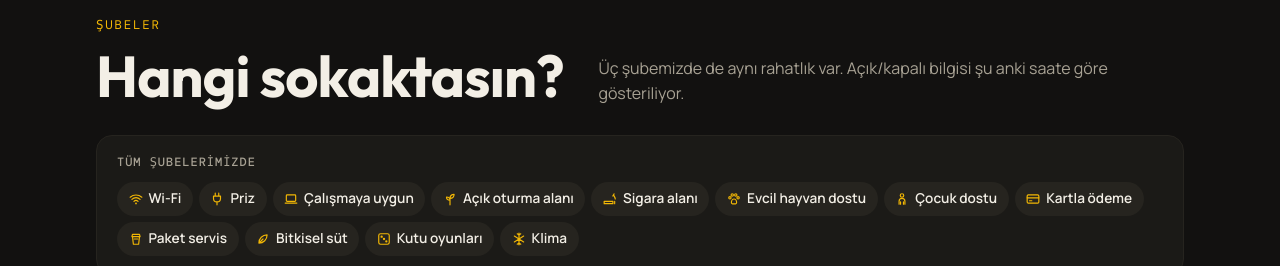
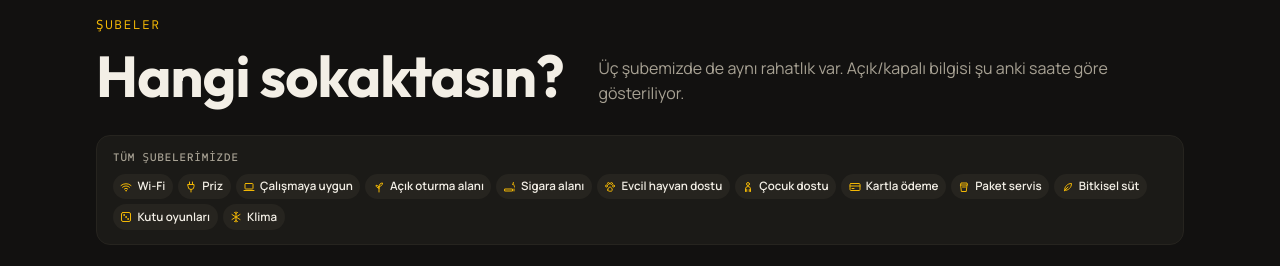
Before and after one commit to Akiraaa-ai/backstreet, a plain HTML site: page index.html in a window 1280 px wide. Shown: the part 900-1166 px from the top of the page. Drawn offline with nearby package versions, Linux system fonts and the light colour scheme; grey boxes are pictures that could not be loaded.

Commit message:
Ortak imkân etiketlerini küçült
Co-Authored-By: Claude Opus 5.5 (1M context) <noreply@anthropic.com>
Claude-Session: https://claude.ai/code/session_01QYKuBehoJQL94GjuE6Euw6

```diff
--- a/index.html
+++ b/index.html
@@ -123,9 +123,11 @@ section.band{padding-block:clamp(56px,8vw,96px);border-top:1px solid var(--ink-3
 .branch-actions .btn{font-size:.85rem;padding:.6em 1em}
 
 /* özellik filtresi */
-.filter{display:grid;gap:12px;margin:-8px 0 24px;padding:18px 20px;border:1px solid var(--ink-3);border-radius:16px;background:var(--ink-2)}
-.filter .feats li{font-size:.85rem;padding:.45em .85em}
-.filter span{font:500 .75rem var(--f-mono);letter-spacing:.08em;text-transform:uppercase;color:var(--muted);margin-right:4px}
+.filter{display:grid;gap:10px;margin:-8px 0 24px;padding:14px 16px;border:1px solid var(--ink-3);border-radius:14px;background:var(--ink-2)}
+.filter .feats{gap:5px}
+.filter .feats li{font-size:.72rem;font-weight:600;padding:.3em .65em;gap:5px}
+.filter .feats svg{width:12px;height:12px}
+.filter span{font:500 .68rem var(--f-mono);letter-spacing:.08em;text-transform:uppercase;color:var(--muted);margin-right:4px}
 .chip{font:600 .82rem var(--f-body);padding:.45em .9em;border-radius:999px;border:1.5px solid var(--ink-3);background:transparent;color:var(--muted);cursor:pointer}
 .chip[aria-pressed="true"]{border-color:var(--amber);color:var(--amber);background:var(--amber-soft)}
 .branch.dim{opacity:.35}
```
